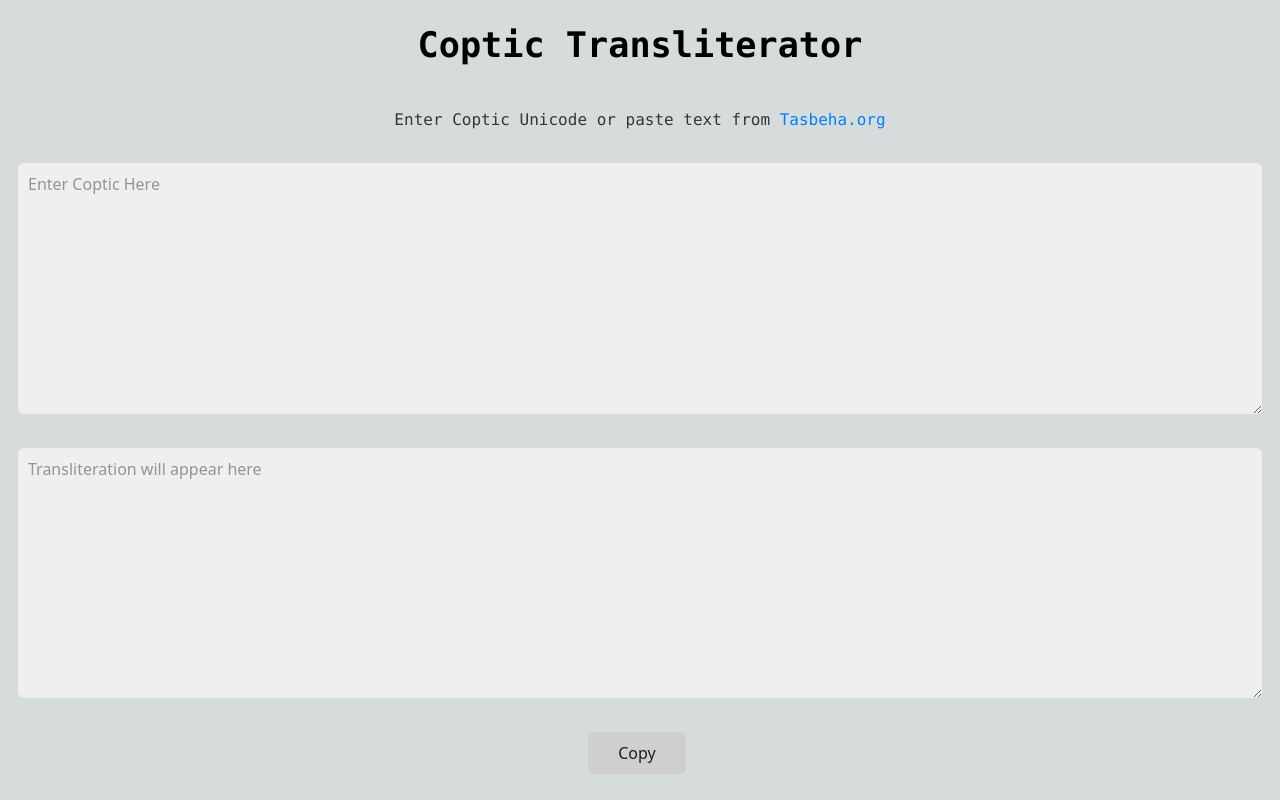
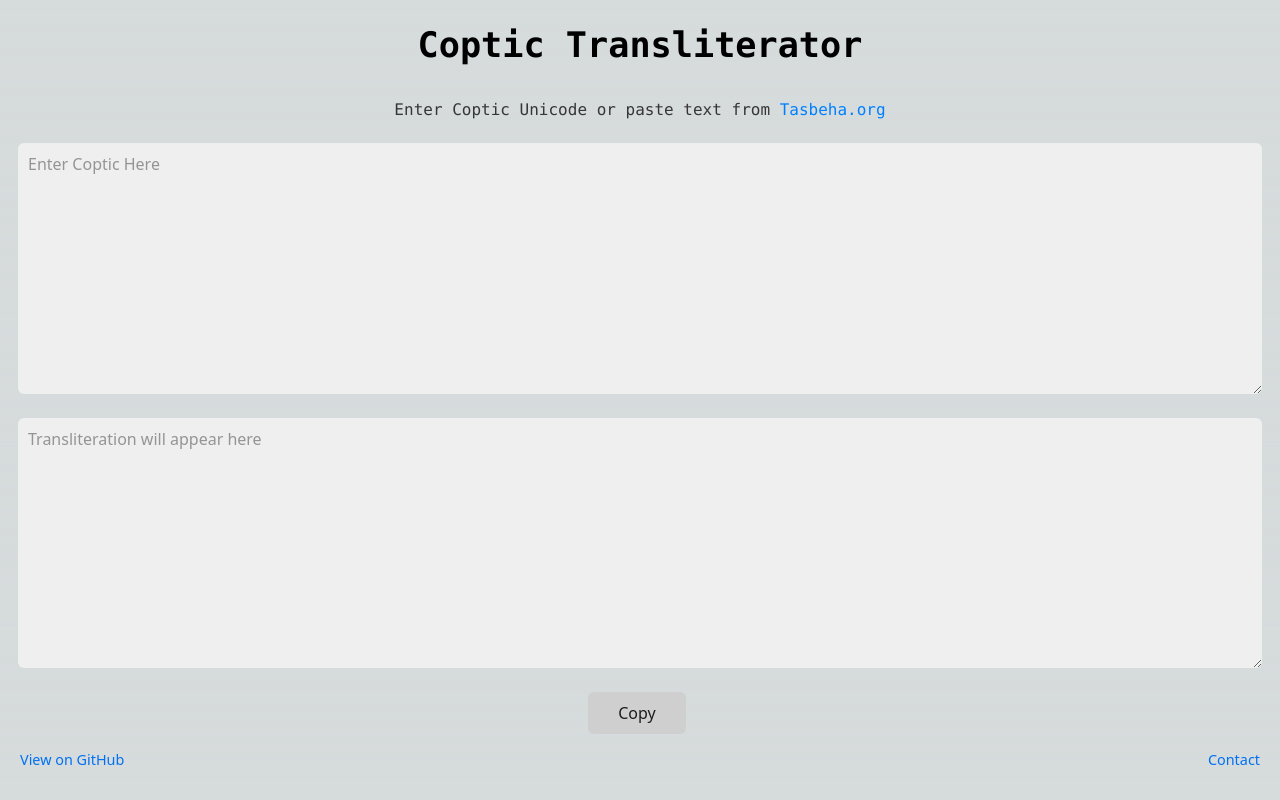
Before and after one commit to DavidGobran/Coptic-Transliterator, a Next.js app: page / in a window 1280 px wide. Built offline with nearby package versions, Linux system fonts and the light colour scheme.

Commit message:
Add footer

```diff
--- a/pages/index.js
+++ b/pages/index.js
@@ -6,7 +6,6 @@ import { useState, useEffect } from 'react'
 
 export default function Home() {
   const [model, setModel] = useState(new Model());
-  // const [copticUnicode, setCopticUnicode] = useState();
   const [copticText, setCopticText] = useState();
 
   useEffect(() => {
@@ -20,7 +19,7 @@ export default function Home() {
     <>
       <Head>
         <title>Coptic Transliterator</title>
-        <meta name="description" content="Automatically transliterate Coptic to English."/>
+        <meta name="description" content="Automatically transliterate Coptic to English." />
         <meta name="viewport" content="width=device-width, initial-scale=1" />
         <link rel="icon" href="/cross.ico" />
       </Head>
@@ -31,23 +30,28 @@ export default function Home() {
           target="_blank"
           rel="noopener noreferrer"
           className={styles.link}>Tasbeha.org</a></label>
-        {/* <div class="textAreaColumn"> */}
         <textarea
           id="copticUnicode"
           className={styles.box}
           type="text"
           placeholder="Enter Coptic Here"
         />
-          {/* <button onClick={() => transliterateController(model, setCopticText)}>Convert</button> */}
         <textarea
           className={styles.box}
           readOnly={true}
           placeholder="Transliteration will appear here"
           value={copticText ? copticText : ''}
         />
-        {/* </div> */}
         <button onClick={() => navigator.clipboard.writeText(copticText)}>Copy</button>
       </main>
+      <footer className={styles.footer}>
+        <a href="https://github.com/DavidGobran/Coptic-Transliterator" target="_blank" rel="noopener noreferrer">
+          View on GitHub
+        </a>
+        <a href="mailto:dygobran@wpi.edu" target="_blank" rel="noopener noreferrer">
+          Contact
+        </a>
+      </footer>
     </>
   )
 }
--- a/styles/Home.module.css
+++ b/styles/Home.module.css
@@ -4,7 +4,31 @@
   justify-content: space-between;
   align-items: center;
   padding: 0 0.5rem;
-  min-height: 95vh;
+  min-height: 90vh;
+}
+
+.footer {
+  width: 100%;
+  text-align: left;
+  font-size: 0.9rem;
+  display: flex;
+  justify-content: space-between;
+  border-top: none !important;
+}
+
+.footer a {
+  color: #0070f3;
+  text-decoration: none;
+  margin: 0 10px;
+}
+
+.footer a:hover {
+  text-decoration: underline;
+}
+
+.footer a[href^="mailto:"]::before {
+  content: none !important; /* Removes the mail icon */
+  margin-left: auto;
 }
 
 .description {
@@ -116,53 +140,6 @@
   position: absolute;
   filter: blur(45px);
   transform: translateZ(0);
-}
-
-.logo,
-.thirteen {
-  position: relative;
-}
-
-.thirteen {
-  display: flex;
-  justify-content: center;
-  align-items: center;
-  width: 75px;
-  height: 75px;
-  padding: 25px 10px;
-  margin-left: 16px;
-  transform: translateZ(0);
-  border-radius: var(--border-radius);
-  overflow: hidden;
-  box-shadow: 0px 2px 8px -1px #0000001a;
-}
-
-.thirteen::before,
-.thirteen::after {
-  content: '';
-  position: absolute;
-  z-index: -1;
-}
-
-/* Conic Gradient Animation */
-.thirteen::before {
-  animation: 6s rotate linear infinite;
-  width: 200%;
-  height: 200%;
-  background: var(--tile-border);
-}
-
-/* Inner Square */
-.thirteen::after {
-  inset: 0;
-  padding: 1px;
-  border-radius: var(--border-radius);
-  background: linear-gradient(
-    to bottom right,
-    rgba(var(--tile-start-rgb), 1),
-    rgba(var(--tile-end-rgb), 1)
-  );
-  background-clip: content-box;
 }
 
 /* Enable hover only on non-touch devices */
```
Lines whose indentation alone changed are shown as unchanged.
